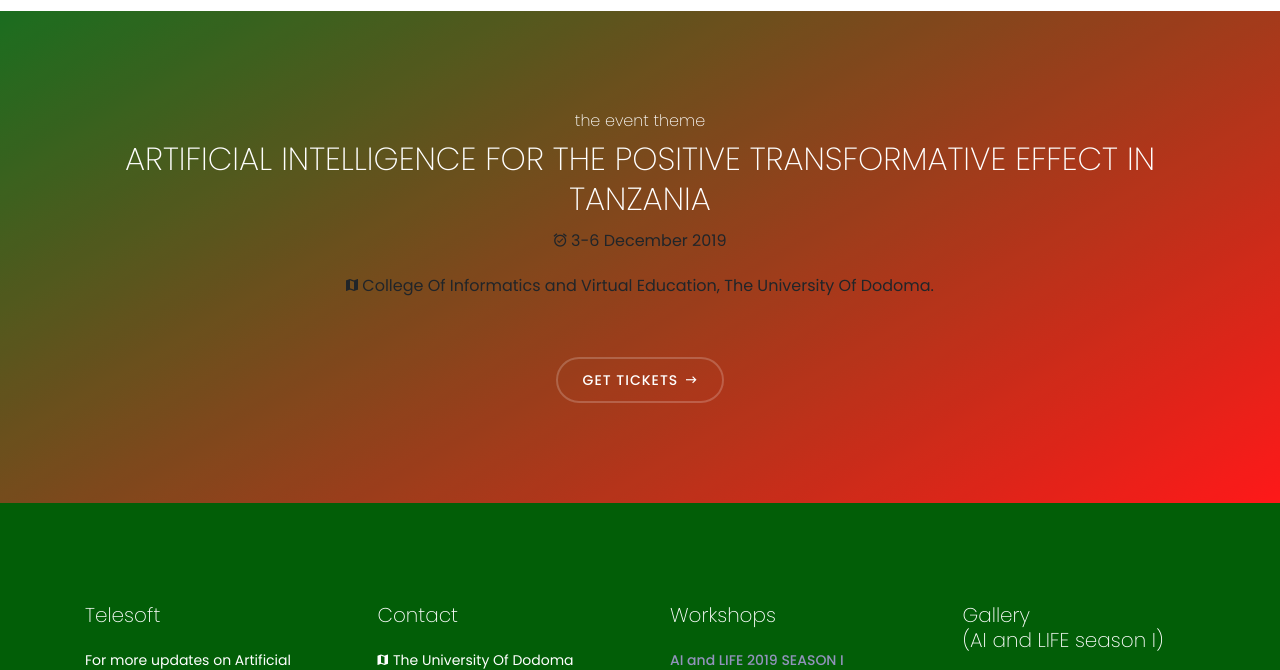
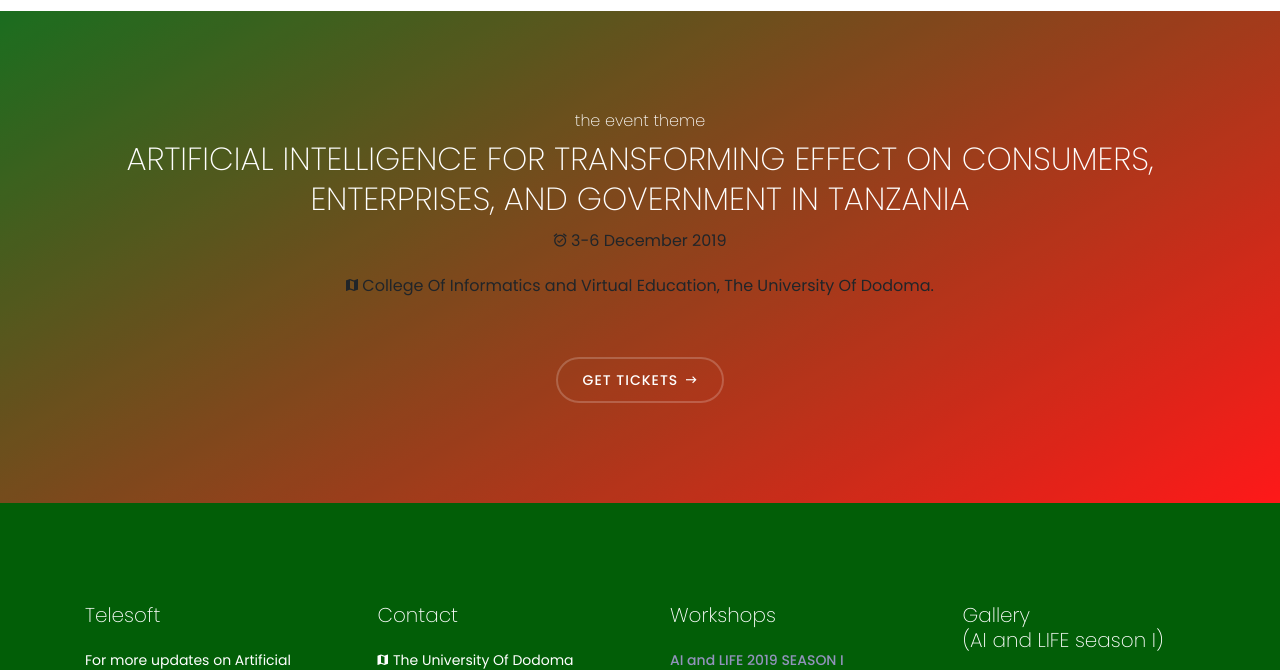
Before and after one commit to telesoftai/aiandlifes2, a website: page tickets.html in a window 1280 px wide. Shown: the part 1060-1730 px from the top of the page. Drawn offline with Linux system fonts and the light colour scheme.

Commit message:
Update tickets.html

```diff
--- a/tickets.html
+++ b/tickets.html
@@ -188,7 +188,7 @@
                     <div class="call-to-action-content text-center">
                         <div class="call-to-action-heading">
                             <h6 style="color:white;">the event theme</h6>
-                            <h2 style="color:white;">ARTIFICIAL INTELLIGENCE FOR THE POSITIVE TRANSFORMATIVE EFFECT IN TANZANIA</h2>
+                            <h2 style="color:white;">ARTIFICIAL INTELLIGENCE FOR TRANSFORMING EFFECT ON CONSUMERS, ENTERPRISES, AND GOVERNMENT IN TANZANIA</h2>
                         </div>
                         <div class="event-time">
                             <p><i class="zmdi zmdi-alarm-check"></i> 3-6 December 2019</p>
```
